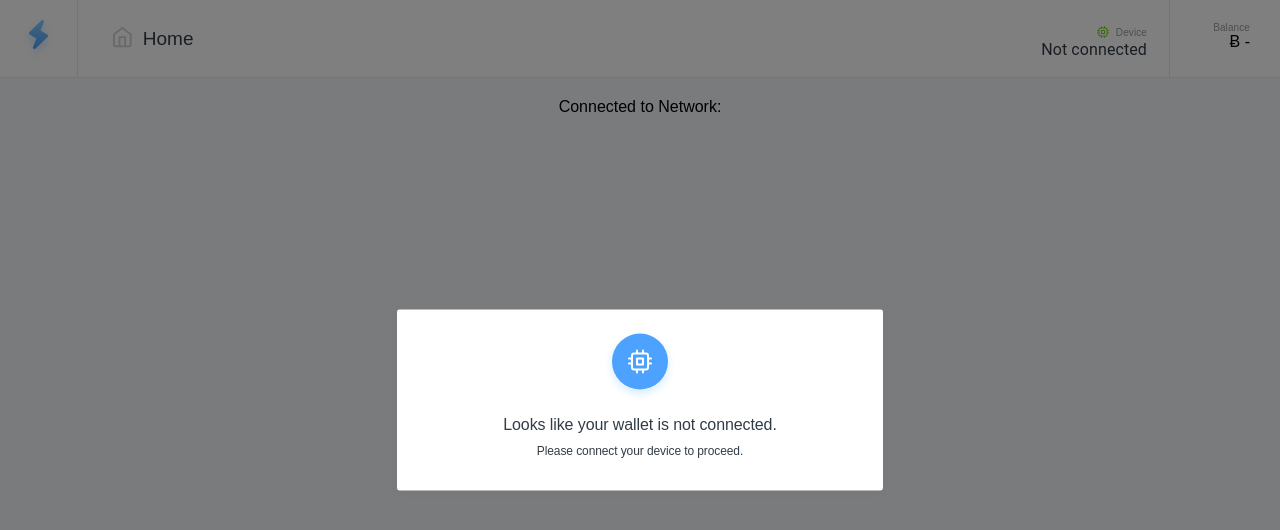
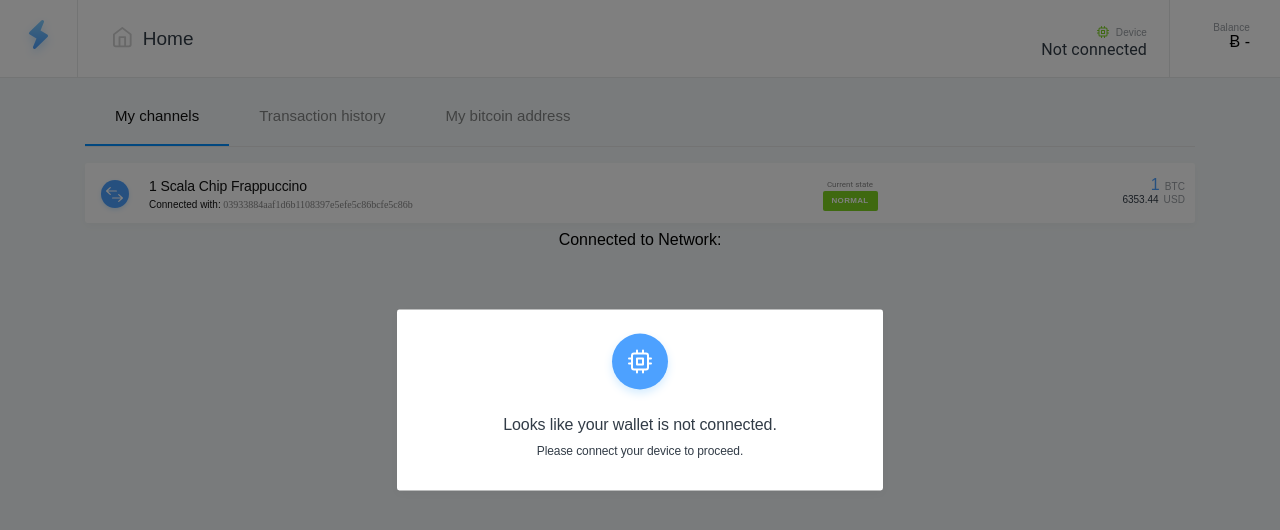
Before and after one commit to hkjn/lnhw, a React (Create React App) app in the folder ui/: page / in a window 1280 px wide. Shown: the top 530 px of the page. Built offline with nearby package versions, Linux system fonts and the light colour scheme; no server answers.

Commit message:
[new] added the channel fragment

```diff
--- /dev/null
+++ b/ui/src/assets/css/channel.css
@@ -0,0 +1,107 @@
+.channel-wrapper {
+    float: left;
+    width: 100%;
+    background: white;
+    margin: 8px 0;
+    height: 60px;
+    border-radius: 2.4px;
+    background-color: #ffffff;
+    box-shadow: 0 3px 9px 0 rgba(0, 0, 0, 0.03);
+}
+
+.channel-img {
+    float: left;
+    width: 30px;
+    height: 30px;
+    margin: 15px 12px;
+}
+
+.channel-description {
+    width: calc(100% - 444px);
+    float: left;
+    height: 100%;
+    text-align: left;
+    padding-left: 10px;
+}
+
+.channel-name {
+    margin-top: 15px;
+    font-size: 14px;
+    letter-spacing: -0.1px;
+    color: #121212;
+}
+
+.channel-to {
+    font-size: 10px;
+    color: #121212;
+    margin-top: 5px;
+}
+
+.channel-to span {
+    opacity: 0.5;
+    font-family: ProximaNova;
+    font-size: 10px;
+    color: #121212;
+}
+
+.channel-state {
+    width: 70px;
+    float: left;
+    height: 100%;
+    padding-top: 10px;
+}
+
+.channel-state span {
+    width: 100%;
+    opacity: 0.5;
+    font-family: Roboto;
+    font-size: 8px;
+    color: #121212;
+}
+
+.state-btn {
+    width: 55px;
+    height: 20px;
+    line-height: 20px;
+    text-transform: uppercase;
+    border-radius: 2px;
+    background-color: #7ed321;
+    margin: auto;
+    font-size: 8px;
+    font-weight: 600;
+    letter-spacing: 0.3px;
+    text-align: center;
+    color: #ffffff;
+}
+
+.channel-balance {
+    width: 310px;
+    float: left;
+    height: 100%;
+    text-align: right;
+}
+
+.channel-balance span {
+    width: 19px;
+    opacity: 0.5;
+    font-size: 10px;
+    letter-spacing: 0.1px;
+    color: #323c47;
+    margin-left: 5px;
+}
+
+.balance-btc {
+    float: left;
+    width: calc(100% - 10px);
+    margin-top: 13px;
+    font-size: 16px;
+    letter-spacing: 0.1px;
+    color: #4da1ff;
+}
+
+.balance-usd {
+    float: left;
+    width: calc(100% - 10px);
+    font-size: 10px;
+    color: #323c47;
+}
--- /dev/null
+++ b/ui/src/assets/css/homepage.css
@@ -0,0 +1,25 @@
+#homepage-wrapper {
+    padding: 5px 85px;
+}
+
+.title-container {
+    width: 100%;
+    float: left;
+    border-bottom: solid 1px #e8e8e8;
+    margin-bottom: 8px;
+}
+
+.title-tab {
+    padding: 20px 30px;
+    opacity: 0.5;
+    float: left;
+    font-size: 15px;
+    text-align: center;
+    color: #121212;
+}
+
+.selected-title-tab {
+    opacity: 1;
+    color: #121212;
+    border-bottom: 2px solid #0290ff;
+}
--- /dev/null
+++ b/ui/src/components/Channel.js
@@ -0,0 +1,43 @@
+import React, { Component } from 'react';
+import ChannelIcon from '../assets/img/channel-icon.svg';
+
+import '../assets/css/channel.css';
+
+class Channel extends Component {
+    render() {
+        const btcValue = 1;
+        const usValue = btcValue * 6353.44;
+
+        return (
+            <div className="channel-wrapper">
+                <div className="channel-img">
+                    <img src={ChannelIcon} alt="channel" />
+                </div>
+                <div className="channel-description">
+                    <div className="channel-name">
+                        1 Scala Chip Frappuccino
+                    </div>
+                    <div className="channel-to">
+                        Connected with:<span> 03933884aaf1d6b1108397e5efe5c86bcfe5c86b</span>
+                    </div>
+                </div>
+                <div className="channel-state">
+                    <span>Current state</span>
+                    <div className="state-btn">normal</div>
+                </div>
+                <div className="channel-balance">
+                    <div className="balance-btc">
+                            {btcValue}
+                        <span>BTC</span>
+                    </div>
+                    <div className="balance-usd">
+                        {usValue}
+                        <span>USD</span>
+                    </div>
+                </div>
+            </div>
+        );
+    }
+}
+
+export default Channel;
--- a/ui/src/components/Homepage.js
+++ b/ui/src/components/Homepage.js
@@ -1,9 +1,25 @@
 import React, { Component } from 'react';
+import Channel from './Channel';
+
+import '../assets/css/homepage.css';
 
 class Homepage extends Component {
     render() {
+
         return (
-            <div>
+            <div id="homepage-wrapper">
+                <div className="title-container">
+                    <div className="title-tab selected-title-tab">
+                        My channels
+                    </div>
+                    <div className="title-tab">
+                        Transaction history
+                    </div>
+                    <div className="title-tab">
+                        My bitcoin address
+                    </div>
+                </div>
+                <Channel />
                 <p>Connected to Network: {this.props.network}</p>
             </div>
         );
```
Also changed, not shown: ui/src/assets/img/channel-icon.svg (added).
